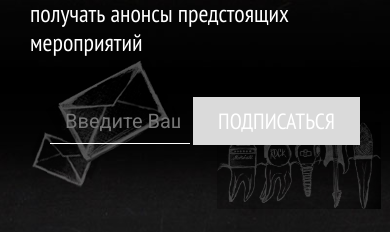
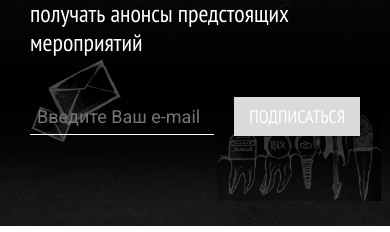
Before and after one commit to boehpyk/orthorock-react, a React (Create React App) app: page / in a window 390 px wide. Shown: the part 2465-2697 px from the top of the page. Built offline with nearby package versions, Linux system fonts and the light colour scheme; no server answers.

Commit message:
CSS fixes

```diff
--- a/src/stylesheets/components/_Contacts.scss
+++ b/src/stylesheets/components/_Contacts.scss
@@ -35,17 +35,16 @@
     }
   }
   .right {
+    display: table;
+    background: url('/pctrs/contacts_email_bgr.png') left top no-repeat;
+    padding: 40px 0 90px 130px;
     @include media-less-than($md-width) {
       width: 100%;
+      padding: 40px 0 90px 0px;
+      background-size: 30% auto;
     }
     @include media-more-than($md-width) {
       width: 55%;
-    }
-    display: table;
-    background: url('/pctrs/contacts_email_bgr.png') left top no-repeat;
-    padding: 40px 0 90px 130px;
-    @include media-less-than($sm-width) {
-      padding: 40px 0 90px 20px;
     }
   }
   .form-email, .form-submit {
@@ -65,6 +64,10 @@
       font-family: Roboto;
       font-size: 20px;
       color: #fff;
+      @include media-less-than($sm-width) {
+        font-size: 18px;
+        padding: 7px;
+      }
     }
   }
   .form-submit {
@@ -78,6 +81,10 @@
       color: #fff;
       background-color: #be0503;
       outline: none;
+      @include media-less-than($sm-width) {
+        padding: 8px 15px;
+        font: 500 18px 'PT Sans Narrow';
+      }
       &:disabled {
         background-color: #dadada;
       }
--- a/src/stylesheets/main.css
+++ b/src/stylesheets/main.css
@@ -457,11 +457,14 @@ section {
     font-size: 22px; }
     @media only screen and (max-width: 1201px) {
       .calendar .DayPicker, .calendar .DayPicker-Month {
-        width: 80%;
+        width: 100%;
         margin: 20px auto; } }
     @media only screen and (min-width: 1200px) {
       .calendar .DayPicker, .calendar .DayPicker-Month {
         width: 370px; } }
+  @media only screen and (max-width: 769px) {
+    .calendar .DayPicker-wrapper {
+      padding: 0 10px; } }
   .calendar .DayPicker-Caption {
     text-transform: uppercase;
     font-size: 26px;
@@ -479,6 +482,11 @@ section {
       color: #8c5555; }
   .calendar .DayPicker-Day {
     font-size: 26px; }
+    @media only screen and (max-width: 769px) {
+      .calendar .DayPicker-Day {
+        font-size: 20px; } }
+  .calendar .DayPicker-Day--today {
+    background: none; }
   .calendar .DayPicker-Day--selected, .calendar .DayPicker-Day--selected:not(.DayPicker-Day--disabled):not(.DayPicker-Day--outside) {
     border: none;
     border-radius: 0;
@@ -669,13 +677,12 @@ section {
     padding: 40px 0 90px 130px; }
     @media only screen and (max-width: 993px) {
       .contacts .right {
-        width: 100%; } }
+        width: 100%;
+        padding: 40px 0 90px 0px;
+        background-size: 30% auto; } }
     @media only screen and (min-width: 992px) {
       .contacts .right {
         width: 55%; } }
-    @media only screen and (max-width: 769px) {
-      .contacts .right {
-        padding: 40px 0 90px 20px; } }
   .contacts .form-email, .contacts .form-submit {
     display: table-cell;
     vertical-align: middle;
@@ -692,6 +699,10 @@ section {
       font-family: Roboto;
       font-size: 20px;
       color: #fff; }
+      @media only screen and (max-width: 769px) {
+        .contacts .form-email input {
+          font-size: 18px;
+          padding: 7px; } }
   .contacts .form-submit {
     width: 35%;
     text-align: center; }
@@ -703,6 +714,10 @@ section {
       color: #fff;
       background-color: #be0503;
       outline: none; }
+      @media only screen and (max-width: 769px) {
+        .contacts .form-submit button {
+          padding: 8px 15px;
+          font: 500 18px 'PT Sans Narrow'; } }
       .contacts .form-submit button:disabled {
         background-color: #dadada; }
 
```
Also changed, not shown: src/stylesheets/components/_Calendar.scss (+12 -1 lines).
